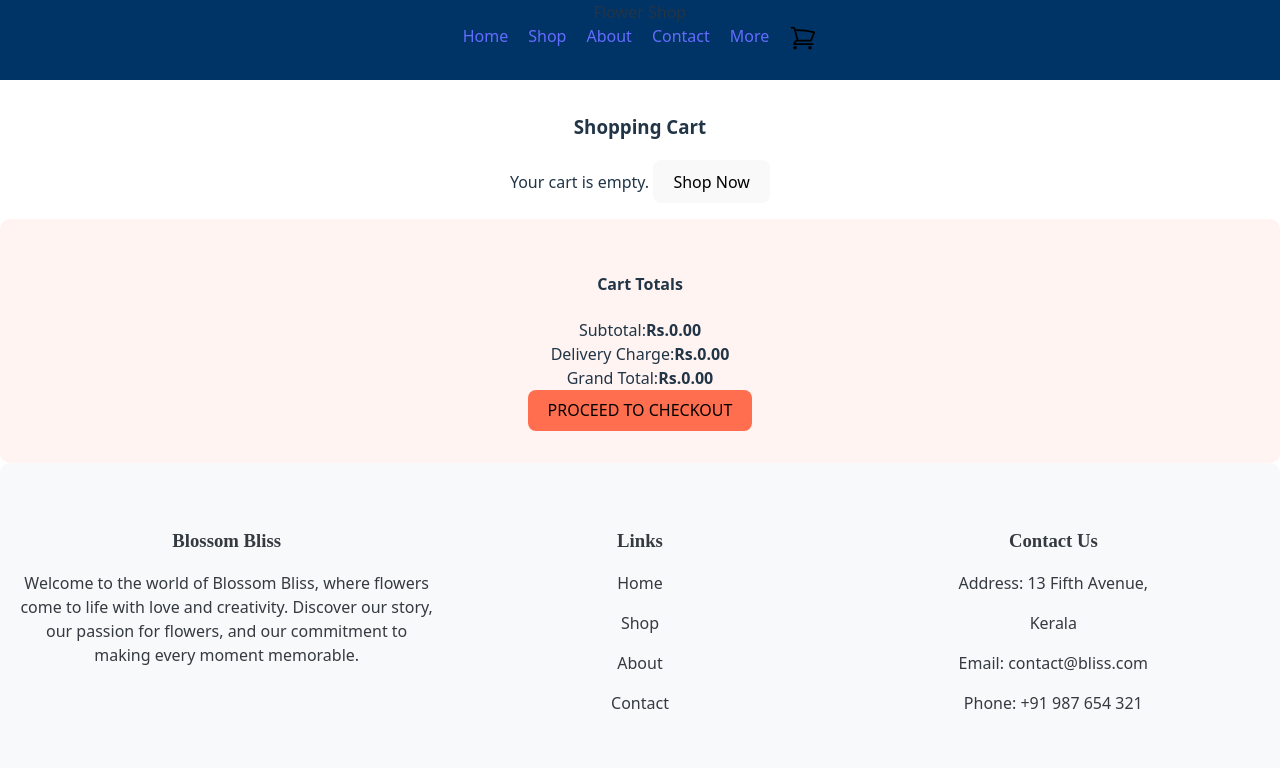
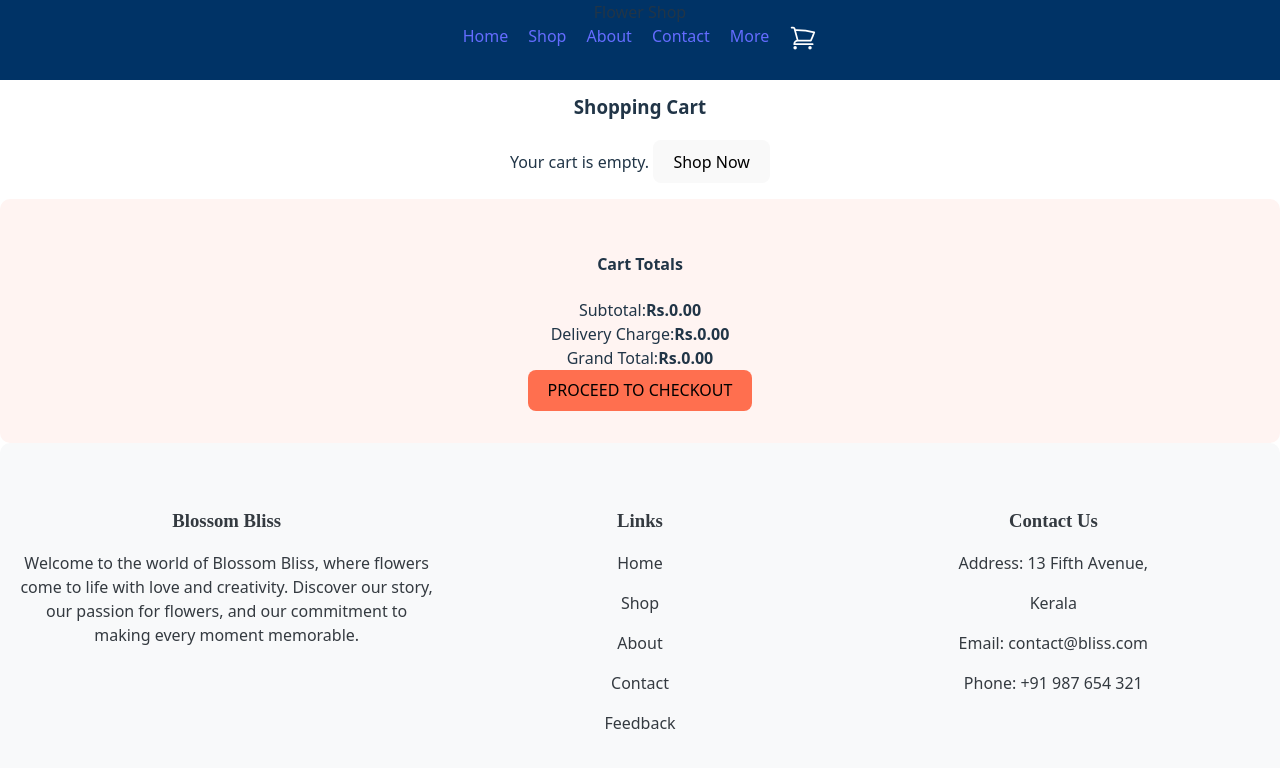
Before and after one commit to prajula255/blossom, a React (Vite) app: page /cart in a window 1280 px wide. Shown: the top 768 px of the page. Built offline with nearby package versions, Linux system fonts and the light colour scheme.

Commit message:
updated navbar and footer

```diff
--- a/src/components/footer.jsx
+++ b/src/components/footer.jsx
@@ -70,6 +70,14 @@ function FooterEg() {
             Contact
           </Link>
         </p>
+        <p>
+          <Link
+            to="/feedback"
+            style={{ textDecoration: "none", color: "#343a40" }}
+          >
+            Feedback
+          </Link>
+        </p>
       </div>
 
       <div style={{ margin: "5px 0", flex: "1 1 200px", minWidth: "200px" }}>
--- a/src/components/navbar.jsx
+++ b/src/components/navbar.jsx
@@ -218,7 +218,11 @@ function NavEg() {
                 </div>
               </NavDropdown>
 
-              <Nav.Link as={Link} to="/cart" style={{ position: "relative" }}>
+              <Nav.Link
+                as={Link}
+                to="/cart"
+                style={{ position: "relative", display: "inline-block" }}
+              >
                 <svg
                   xmlns="http://www.w3.org/2000/svg"
                   fill="none"
@@ -229,7 +233,7 @@ function NavEg() {
                     width: "28px",
                     height: "28px",
                     cursor: "pointer",
-                    color: "black",
+                    color: "white",
                   }}
                 >
                   <path
@@ -242,14 +246,20 @@ function NavEg() {
                   <span
                     style={{
                       position: "absolute",
-                      top: "0px",
-                      right: "-20px",
+                      top: "-5px",
+                      right: "-10px", // Prevent overlap
                       background: "red",
-                      color: "black",
+                      color: "white",
                       borderRadius: "50%",
-                      padding: "4px 8px",
+                      width: "18px", // Fixed size to handle larger numbers
+                      height: "18px",
+                      display: "flex",
+                      alignItems: "center",
+                      justifyContent: "center",
                       fontSize: "12px",
                       fontWeight: "bold",
+                      boxShadow: "0 0 5px rgba(0,0,0,0.3)",
+                      zIndex: 10,
                     }}
                   >
                     {cartCount}
```
